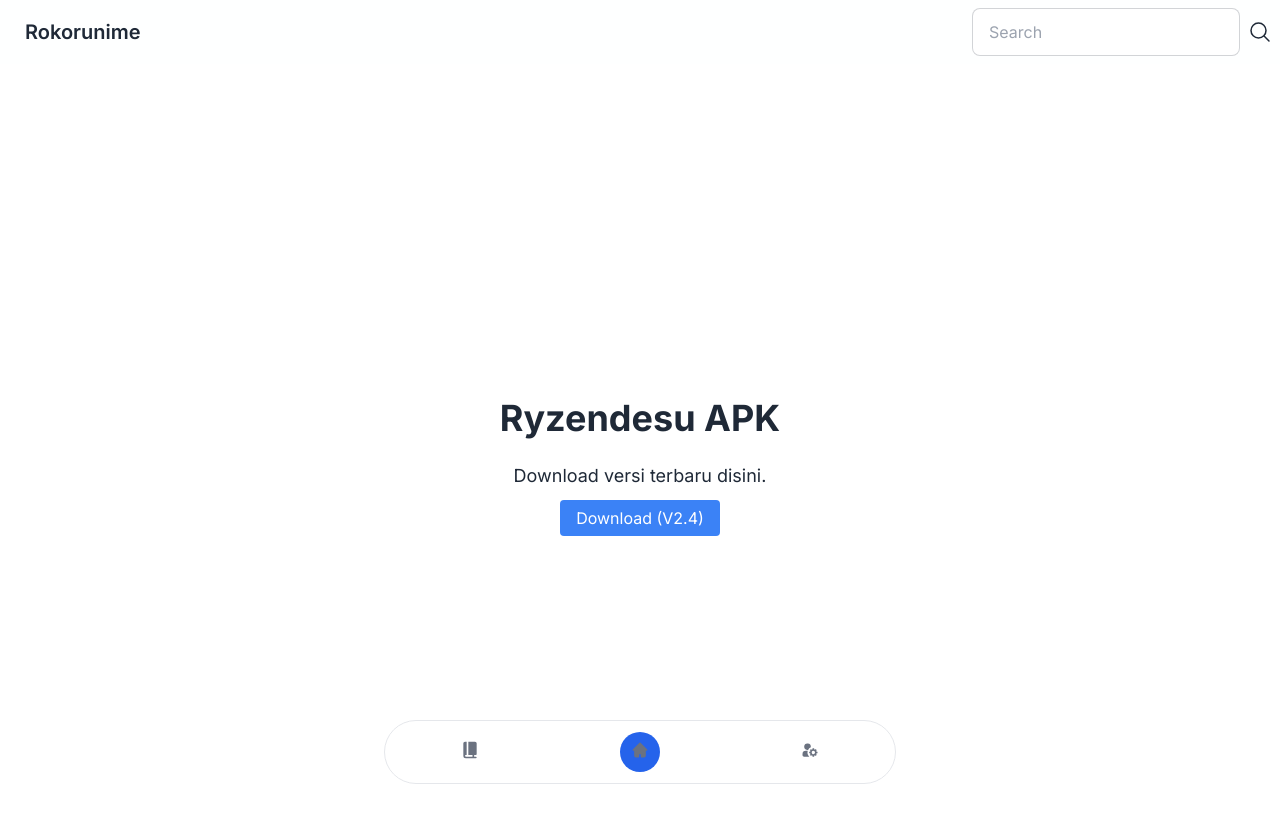
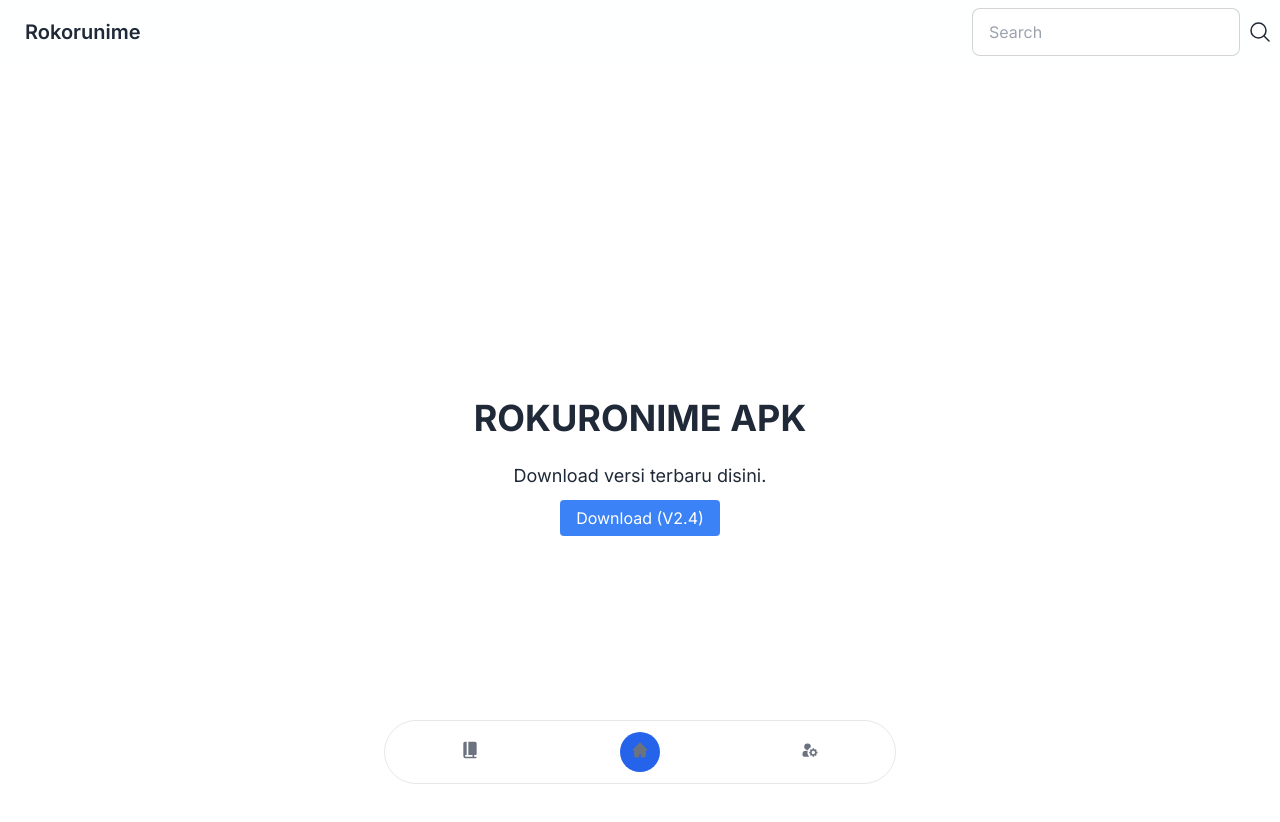
Before and after one commit to ZannMv/rokuronime, a Next.js app: page /apk in a window 1280 px wide. Shown: the top 822 px of the page. Built offline with nearby package versions, Linux system fonts and the light colour scheme.

Commit message:
Update page.tsx

```diff
--- a/src/app/apk/page.tsx
+++ b/src/app/apk/page.tsx
@@ -3,12 +3,12 @@ import React from 'react';
 
 const Page: React.FC = () => {
 
-    const apk = 'https://ryzenshare.vercel.app/Ryzen1/ryzendesu.com/Wibu-Verse/Ryzendesu.V2.4.stable.apk';
+    const apk = '#';
 
     return (
         <div className="flex items-center justify-center h-screen">
             <div className="text-center">
-                <h1 className="text-4xl font-bold mb-6">Ryzendesu APK</h1>
+                <h1 className="text-4xl font-bold mb-6">ROKURONIME APK</h1>
                 <p className="text-lg mb-4">
                     Download versi terbaru disini.
                 </p>
```
